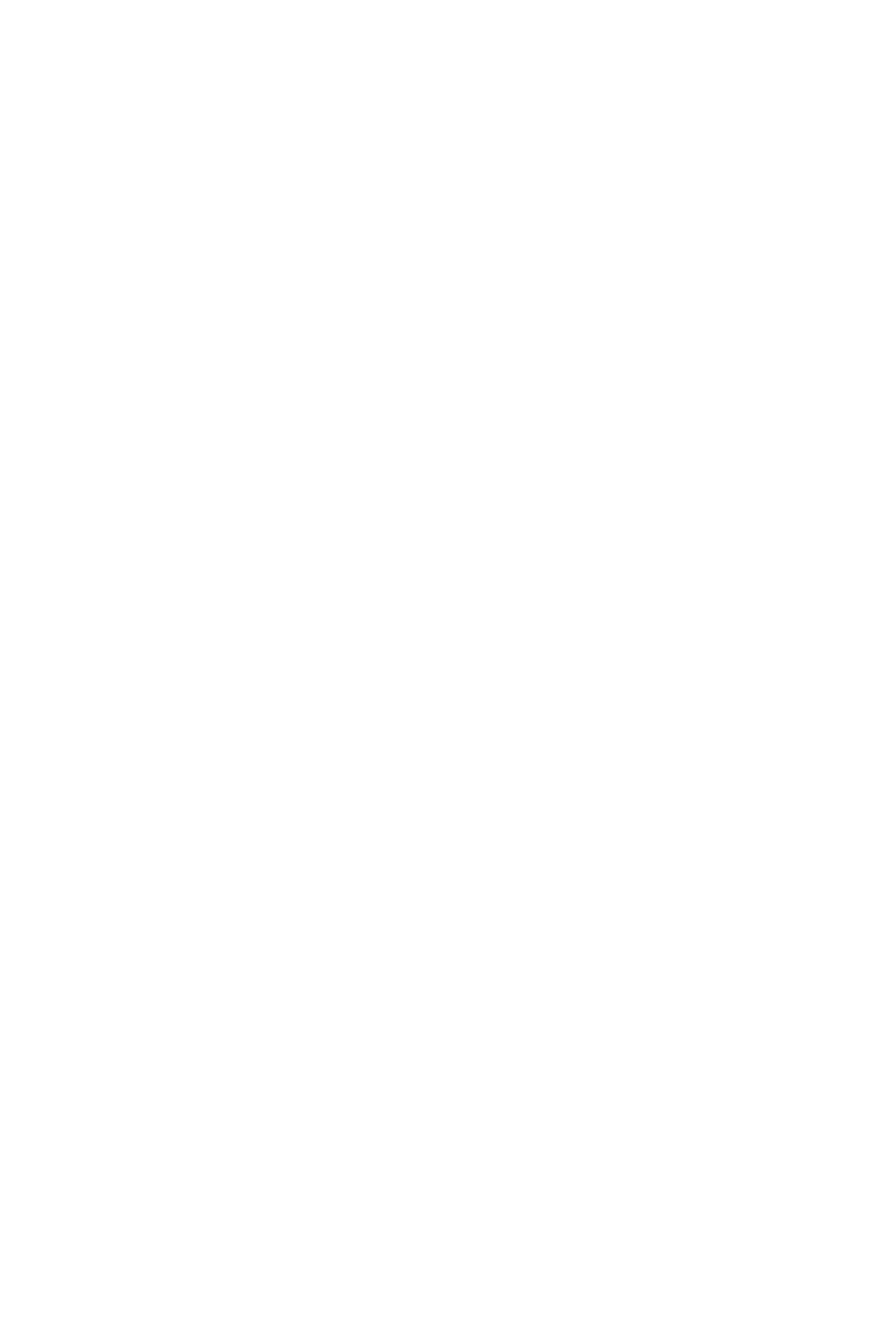
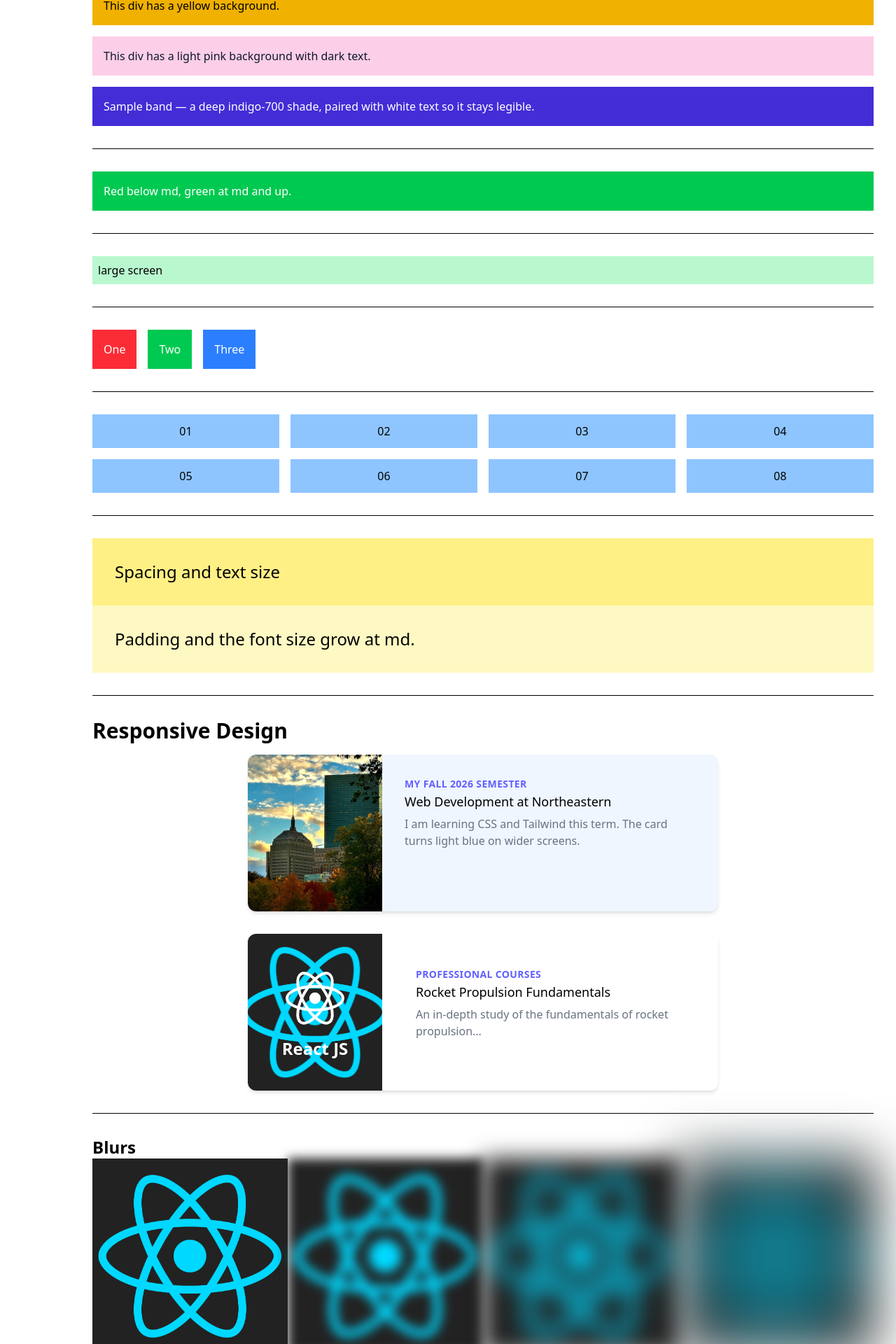
Before and after one commit to Jefferson0511/webdev-client, a Next.js app: page /labs/lab2/tailwind in a window 1280 px wide. Shown: the part 1558-3478 px from the top of the page at 70% size. Before the commit the page ends 1237 px from the top, so only its background shows below. Built offline with nearby package versions, Linux system fonts and the light colour scheme.

Commit message:
react icon and tailwind sample with responisveness

```diff
--- /dev/null
+++ b/app/labs/lab2/tailwind/TailwindBackgroundColors.tsx
@@ -0,0 +1,18 @@
+export default function TailwindBackgroundColors() {
+  return (
+    <div>
+      <h2 className="text-3xl font-bold mb-4">Background Colors</h2>
+      <div className="bg-red-500 text-white p-4 mb-4">This div has a red background.</div>
+      <div className="bg-green-500 text-white p-4 mb-4">This div has a green background.</div>
+      <div className="bg-blue-500 text-white p-4 mb-4">This div has a blue background.</div>
+      <div className="bg-yellow-500 text-black p-4 mb-4">This div has a yellow background.</div>
+      <div className="bg-pink-200 text-gray-900 p-4 mb-4">
+        This div has a light pink background with dark text.
+      </div>
+      <div id="wd-ai-bg" className="bg-indigo-700 text-white p-4 mb-4">
+        Sample band — a deep indigo-700 shade, paired with white text so it stays
+        legible.
+      </div>
+    </div>
+  );
+}
--- /dev/null
+++ b/app/labs/lab2/tailwind/TailwindFilters.tsx
@@ -0,0 +1,31 @@
+export default function TailwindFilters() {
+  // reactjs.jpg is used here so the lab runs out of the box.
+  const src = "/images/reactjs.jpg";
+  return (
+    <div>
+      <h2 className="text-2xl font-bold">Blurs</h2>
+      <div className="flex">
+        <img className="blur-none w-1/4" src={src} alt="blur none" />
+        <img className="blur-sm w-1/4" src={src} alt="blur sm" />
+        <img className="blur-lg w-1/4" src={src} alt="blur lg" />
+        <img className="blur-2xl w-1/4" src={src} alt="blur 2xl" />
+      </div>
+      <h3 className="text-lg font-bold">Contrast</h3>
+      <div className="flex">
+        <img className="contrast-50 w-1/4" src={src} alt="contrast 50" />
+        <img className="contrast-100 w-1/4" src={src} alt="contrast 100" />
+        <img className="contrast-150 w-1/4" src={src} alt="contrast 150" />
+        <img className="contrast-200 w-1/4" src={src} alt="contrast 200" />
+      </div>
+      <div id="wd-ai-filters">
+        <h3 className="text-lg font-bold">Grayscale and brightness</h3>
+        <div className="flex">
+          <img className="grayscale w-1/4" src={src} alt="grayscale" />
+          <img className="grayscale-0 w-1/4" src={src} alt="grayscale 0" />
+          <img className="brightness-50 w-1/4" src={src} alt="brightness 50" />
+          <img className="brightness-150 w-1/4" src={src} alt="brightness 150" />
+        </div>
+      </div>
+    </div>
+  );
+}
--- /dev/null
+++ b/app/labs/lab2/tailwind/TailwindResponsiveBreakpoint.tsx
@@ -0,0 +1,10 @@
+export default function TailwindResponsiveBreakpoint() {
+  return (
+    <div
+      id="wd-tailwind-responsive-breakpoint"
+      className="bg-red-500 md:bg-green-500 p-4 text-white"
+    >
+      Red below md, green at md and up.
+    </div>
+  );
+}
--- /dev/null
+++ b/app/labs/lab2/tailwind/TailwindResponsiveDesign.tsx
@@ -0,0 +1,89 @@
+export default function TailwindResponsiveDesign() {
+  return (
+    <div className="font-sans">
+      <h2 className="text-3xl font-bold mb-4">Responsive Design</h2>
+      <div className="mx-auto w-full max-w-md overflow-hidden rounded-xl bg-white shadow-md md:max-w-2xl md:bg-blue-50">
+        <div className="md:flex">
+          <div className="relative md:w-48 md:shrink-0">
+            <img
+              className="h-56 w-full object-cover md:h-full md:min-h-56 md:w-48"
+              src="/images/boston-fall.jpg"
+              alt="Boston in the fall"
+            />
+          </div>
+          <div className="min-w-0 p-8">
+            <div className="text-sm font-semibold tracking-wide text-indigo-500 uppercase">
+              My Fall 2026 Semester
+            </div>
+            <a
+              href="#"
+              className="mt-1 block text-lg leading-tight font-medium text-black no-underline hover:underline"
+            >
+              Web Development at Northeastern
+            </a>
+            <p className="mt-2 text-gray-500">
+              I am learning CSS and Tailwind this term. The card turns light
+              blue on wider screens.
+            </p>
+          </div>
+        </div>
+      </div>
+      <div
+        id="wd-ai-responsive"
+        className="mx-auto mt-8 w-full max-w-md overflow-hidden rounded-xl bg-white shadow-md md:max-w-2xl"
+      >
+        <div className="md:flex">
+          <div className="relative md:w-48 md:shrink-0">
+            <img
+              className="h-56 w-full object-cover md:h-full md:min-h-56 md:w-48"
+              src="/images/reactjs.jpg"
+              alt="React JS"
+            />
+            <div className="absolute inset-0 flex flex-col items-center justify-center text-white">
+              <svg
+                viewBox="0 0 24 24"
+                className="h-24 w-24"
+                aria-hidden="true"
+              >
+                <circle cx="12" cy="12" r="2.05" fill="currentColor" />
+                <g fill="none" stroke="currentColor" strokeWidth="1">
+                  <ellipse cx="12" cy="12" rx="10" ry="4.2" />
+                  <ellipse
+                    cx="12"
+                    cy="12"
+                    rx="10"
+                    ry="4.2"
+                    transform="rotate(60 12 12)"
+                  />
+                  <ellipse
+                    cx="12"
+                    cy="12"
+                    rx="10"
+                    ry="4.2"
+                    transform="rotate(120 12 12)"
+                  />
+                </g>
+              </svg>
+              <div className="mt-2 text-2xl font-semibold">React JS</div>
+            </div>
+          </div>
+          {/* lg:p-12 — the text column gets roomier padding from 1024px up */}
+          <div className="min-w-0 p-8 lg:p-12">
+            <div className="text-sm font-semibold tracking-wide text-indigo-500 uppercase">
+              Professional Courses
+            </div>
+            <a
+              href="#"
+              className="mt-1 block text-lg leading-tight font-medium text-black no-underline hover:underline"
+            >
+              Rocket Propulsion Fundamentals
+            </a>
+            <p className="mt-2 text-gray-500">
+              An in-depth study of the fundamentals of rocket propulsion...
+            </p>
+          </div>
+        </div>
+      </div>
+    </div>
+  );
+}
--- /dev/null
+++ b/app/labs/lab2/tailwind/TailwindResponsiveFlex.tsx
@@ -0,0 +1,12 @@
+export default function TailwindResponsiveFlex() {
+  return (
+    <div
+      id="wd-tailwind-responsive-flex"
+      className="flex flex-col md:flex-row gap-4"
+    >
+      <div className="bg-red-500 p-4 text-white">One</div>
+      <div className="bg-green-500 p-4 text-white">Two</div>
+      <div className="bg-blue-500 p-4 text-white">Three</div>
+    </div>
+  );
+}
--- /dev/null
+++ b/app/labs/lab2/tailwind/TailwindResponsiveGrid.tsx
@@ -0,0 +1,17 @@
+export default function TailwindResponsiveGrid() {
+  return (
+    <div
+      id="wd-tailwind-responsive-grid"
+      className="grid grid-cols-1 sm:grid-cols-2 lg:grid-cols-4 gap-4"
+    >
+      <div className="text-center bg-blue-300 p-3">01</div>
+      <div className="text-center bg-blue-300 p-3">02</div>
+      <div className="text-center bg-blue-300 p-3">03</div>
+      <div className="text-center bg-blue-300 p-3">04</div>
+      <div className="text-center bg-blue-300 p-3">05</div>
+      <div className="text-center bg-blue-300 p-3">06</div>
+      <div className="text-center bg-blue-300 p-3">07</div>
+      <div className="text-center bg-blue-300 p-3">08</div>
+    </div>
+  );
+}
--- /dev/null
+++ b/app/labs/lab2/tailwind/TailwindResponsiveShowHide.tsx
@@ -0,0 +1,8 @@
+export default function TailwindResponsiveShowHide() {
+  return (
+    <div id="wd-tailwind-responsive-show-hide">
+      <p className="block md:hidden bg-red-200 p-2">small screen</p>
+      <p className="hidden md:block bg-green-200 p-2">large screen</p>
+    </div>
+  );
+}
--- /dev/null
+++ b/app/labs/lab2/tailwind/TailwindResponsiveSpacingText.tsx
@@ -0,0 +1,12 @@
+export default function TailwindResponsiveSpacingText() {
+  return (
+    <div id="wd-tailwind-responsive-spacing-text">
+      <h2 className="bg-yellow-200 p-2 text-base md:p-8 md:text-2xl">
+        Spacing and text size
+      </h2>
+      <p className="bg-yellow-100 p-2 text-base md:p-8 md:text-2xl">
+        Padding and the font size grow at md.
+      </p>
+    </div>
+  );
+}
--- a/app/labs/lab2/tailwind/page.tsx
+++ b/app/labs/lab2/tailwind/page.tsx
@@ -1,6 +1,14 @@
 import "./index.css";
 import TailwindSpacing from "./TailwindSpacing";
 import TailwindTypography from "./TailwindTypography";
+import TailwindBackgroundColors from "./TailwindBackgroundColors";
+import TailwindResponsiveBreakpoint from "./TailwindResponsiveBreakpoint";
+import TailwindResponsiveShowHide from "./TailwindResponsiveShowHide";
+import TailwindResponsiveFlex from "./TailwindResponsiveFlex";
+import TailwindResponsiveGrid from "./TailwindResponsiveGrid";
+import TailwindResponsiveSpacingText from "./TailwindResponsiveSpacingText";
+import TailwindResponsiveDesign from "./TailwindResponsiveDesign";
+import TailwindFilters from "./TailwindFilters";
 export default function TailwindLab() {
   return (
     <div className="p-8">
@@ -8,6 +16,22 @@ export default function TailwindLab() {
       <TailwindSpacing />
       <hr className="my-8" />
       <TailwindTypography />
+      <hr className="my-8" />
+      <TailwindBackgroundColors />
+      <hr className="my-8" />
+      <TailwindResponsiveBreakpoint />
+      <hr className="my-8" />
+      <TailwindResponsiveShowHide />
+      <hr className="my-8" />
+      <TailwindResponsiveFlex />
+      <hr className="my-8" />
+      <TailwindResponsiveGrid />
+      <hr className="my-8" />
+      <TailwindResponsiveSpacingText />
+      <hr className="my-8" />
+      <TailwindResponsiveDesign />
+      <hr className="my-8" />
+      <TailwindFilters />
     </div>
   );
 }
```
Also changed, not shown: public/images/reactjs.jpg (added).
